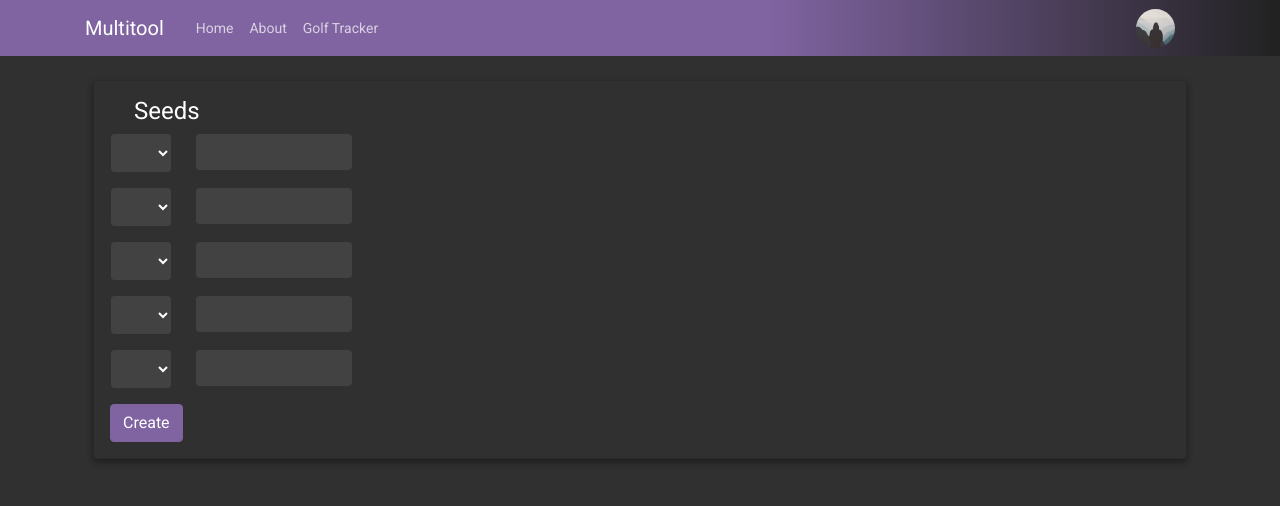
After one commit to matthew11j/Multitool, a Flask app: page /spotify/recommendations in a window 1280 px wide. The commit adds this page. Shown: the top 506 px of the page. Run offline with Flask 2, Linux system fonts and the light colour scheme; the visitor is signed in with stand-in values (Sample User, id 1); data comes from the database, SQL or seed files in the repository; parts of the project's set-up code (start-up, migrations or seed data) failed here and were passed over; some libraries are stand-ins or nearby versions.

Commit message:
recommendations

```diff
--- a/multitool/golf/forms.py
+++ b/multitool/golf/forms.py
@@ -2,7 +2,6 @@ from flask_wtf import FlaskForm
 from flask_wtf.file import FileField, FileAllowed
 from wtforms import StringField, PasswordField, SubmitField, BooleanField, IntegerField, TextAreaField, DateField, SelectField
 from wtforms.validators import DataRequired, Length, EqualTo, ValidationError, NumberRange, Optional
-from flask_login import current_user
 from datetime import datetime
 from multitool.models import Golf_Round, Users
 
--- a/multitool/music/forms.py
+++ b/multitool/music/forms.py
@@ -0,0 +1,13 @@
+from flask_wtf import FlaskForm
+from flask_wtf.file import FileField, FileAllowed
+from wtforms import StringField, PasswordField, SubmitField, BooleanField, IntegerField, TextAreaField, DateField, SelectField, FieldList, FormField
+from wtforms.validators import DataRequired, Length, EqualTo, ValidationError, NumberRange, Optional, Email
+from datetime import datetime
+
+class Seed(FlaskForm):
+    seed_select = SelectField('Seed Select', choices=[("", ""), ('artist', 'Artist'), ('song', 'Song'), ('genre', 'Genre')] , coerce=str)
+    seed_string = StringField('Seed String')
+
+class Recommendation(FlaskForm):
+    seeds = FieldList(FormField(Seed), min_entries=5,  max_entries=5)
+    submit = SubmitField('Create')
--- a/multitool/music/routes.py
+++ b/multitool/music/routes.py
@@ -1,13 +1,17 @@
 from flask import render_template, url_for, flash, redirect, request, Blueprint, jsonify
+from flask_wtf import Form
 from multitool import db, bcrypt
 from datetime import date, datetime, timedelta
+from flask_login import current_user
 import spotipy
 import spotipy.util as util
 import json
 import yaml
 import os
-from multitool.static.scripts.weeklyTrackPlaylist import run
+from multitool.static.scripts.weeklyTrackPlaylist import WTP_run
+from multitool.static.scripts.seedSpotipy import Seeds_run, getArtistUri, getSongUri
 from multitool.music.utils import get_track_obj
+from multitool.music.forms import Recommendation
 
 music = Blueprint('music', __name__)
 
@@ -30,8 +34,8 @@ def spotifyTest():
         print("No Token found.")
 
 load_config()
-#spotifyTest()
 
+# --------------------------------------
 @music.route("/spotify")
 def spotify():
     scope = 'user-top-read user-read-private user-library-read user-read-recently-played playlist-modify-private playlist-modify-public'
@@ -65,6 +69,49 @@ def spotify():
 
 @music.route('/spotify/weeklyTrackPlaylist', methods=['POST', 'GET'])
 def weeklyTrackPlaylist():
-    run(user_config)
+    WTP_run(user_config)
     flash('Synced!', 'success')
     return redirect(url_for('music.spotify'))
+
+@music.route("/spotify/recommendations", methods=['POST', 'GET'])
+def recommendations():
+    form = Recommendation()
+    if form.validate_on_submit():
+        artist_uris = []
+        track_uris = []
+        genre_uris = []
+        seeds = form.seeds
+        for seed in seeds:
+            seed_type = seed.seed_select.data
+            seed_string = seed.seed_string.data
+            if seed_type == 'artist':
+                artist_uris.append(getArtistUri(user_config, seed_string))
+            elif seed_type == 'song':
+                strings = [x.strip() for x in seed_string.split(',')]
+                song_name = strings[0]
+                if len(strings) > 1:
+                    artist_name = strings[1]
+                else:
+                    artist_name = None
+
+                track_uris.append(getSongUri(user_config, song_name, artist_name))
+            elif seed_type == 'genre':
+                genre_uris.append(seed_string)
+            else: # Empty Seed Row
+                uri = None
+
+        print(artist_uris)
+        print(track_uris)
+        print(genre_uris)
+        scope = 'user-top-read user-read-private user-library-read user-read-recently-played playlist-modify-private playlist-modify-public'
+        token = util.prompt_for_user_token(user_config['username'], scope=scope, client_id=user_config['client_id'], client_secret=user_config['client_secret'], redirect_uri=user_config['redirect_uri'])
+        if token:
+            spotifyObject = spotipy.Spotify(auth=token)
+            results = spotifyObject.recommendations(seed_artists=artist_uris, seed_tracks=track_uris, seed_genres=genre_uris, target_popularity='90')
+            for track in results['tracks']:
+                print('%s - %s', track['name'],
+                    track['artists'][0]['name'])
+
+        return redirect(url_for('music.recommendations'))
+
+    return render_template('recommendations.html', title='Recommendations', form=form)
--- a/multitool/static/main.css
+++ b/multitool/static/main.css
@@ -331,6 +331,11 @@ i:hover, .action:hover {
   text-align: center;
 }
 
+.form-content-custom-l {
+  background-color: var(--bg2);
+  padding: .375rem .5rem;
+}
+
 .form-content-custom-text {
   background-color: var(--bg2);
   padding: .375rem .5rem;
@@ -340,6 +345,12 @@ i:hover, .action:hover {
   background-color: var(--bg2);
   padding: .375rem .5rem;
   width: 10vw !important;
+  display: unset !important;
+}
+
+.date-custom2 {
+  background-color: var(--bg2);
+  padding: .375rem .5rem;
   display: unset !important;
 }
 
--- a/multitool/static/scripts/weeklyTrackPlaylist.py
+++ b/multitool/static/scripts/weeklyTrackPlaylist.py
@@ -93,7 +93,7 @@ def replaceTracks(tracks, playlistName, description):
     y = spotifyObject.user_playlist_change_details(user_config['username'], user_config['weekly_playlist_uri_partial'], name=playlistName, description=description)
 
 # -----------------------------------------------------------------------------
-def run(config):
+def WTP_run(config):
     global spotifyObject
     global user_config
     global todaysDate
--- a/multitool/templates/layout.html
+++ b/multitool/templates/layout.html
@@ -38,8 +38,8 @@
               {% else %}
                 <a class="nav-item nav-link" href="{{ url_for('golf.golftrackerDash') }}">Golf Tracker</a>
               {% endif %}
-              <a class="nav-item nav-link" href="{{ url_for('music.spotify') }}">Spotipy</a>
-              <a class="nav-item nav-link" href="{{ url_for('weather.weatherDash') }}">Weather</a>
+              <!-- <a class="nav-item nav-link" href="{{ url_for('music.spotify') }}">Spotipy</a>
+              <a class="nav-item nav-link" href="{{ url_for('weather.weatherDash') }}">Weather</a> -->
             </div>
             <!-- Navbar Right Side -->
             <div class="navbar-nav">
@@ -123,5 +123,8 @@
     {% if title == 'Spotipy' %}
       <script src="{{ url_for('static', filename='js/spotipy.js') }}"></script>
     {% endif %}
+    {% if title == 'Recommendations' %}
+      <script src="{{ url_for('static', filename='js/recommendations.js') }}"></script>
+    {% endif %}
 </body>
 </html>
--- /dev/null
+++ b/multitool/templates/recommendations.html
@@ -0,0 +1,35 @@
+{% extends "layout.html" %}
+{% block content %}
+<!-- <div style="display: none;" id="recentTracks">{{ topTracks_Short_Payload|safe }}</div> -->
+{% if current_user.is_authenticated %}
+<div class="row">
+    <div class="col-md-12">
+        <div class="card mb-5 mx-2">
+            <div class="card-content" style="min-height: 300px;">
+                <form id="recommendationForm" method="POST" action="" autocomplete="off">
+                    {{ form.hidden_tag() }}
+                    <h4 class="form-control-label">
+                        Seeds
+                    </h4>
+                    {% for s in form.seeds %}
+                        {{ s.form.hidden_tag() }}
+                        <div class="row form-group">
+                            <div class="col-md-1" style="padding-left: 1rem;">
+                                {{ s.form.seed_select(class="form-control date-custom2 form-borderless") }}
+                            </div>
+                            <div class="col-md-2" style="padding-left: 10px;">
+                                {{ s.form.seed_string(class="form-control form-content-custom-l form-borderless") }}
+                            </div>
+                        </div>
+                    {% endfor %}
+
+                    {{ form.submit(class="btn btn-primary") }}
+                </form>
+            </div>
+        </div>
+    </div>
+</div>
+{% else %}
+    <p class="empty-page" style="margin-top: 10px;">You must have an account to access this tool</p>
+{% endif %}
+{% endblock content %}
```
Also changed, not shown: multitool/main/routes.py (+8 -3 lines), multitool/templates/about.html (+10 -0 lines).
